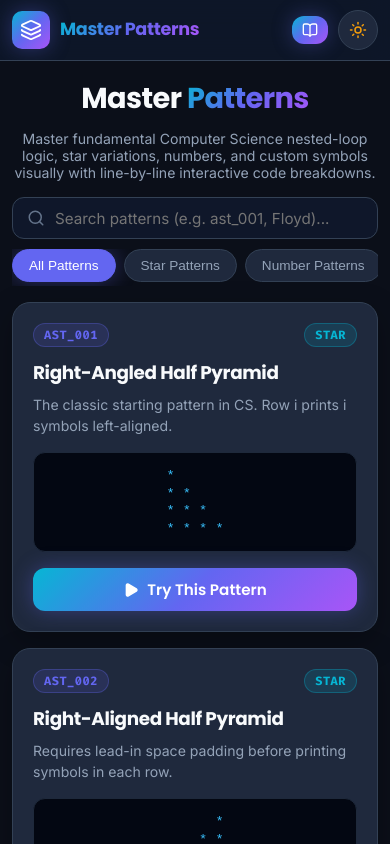
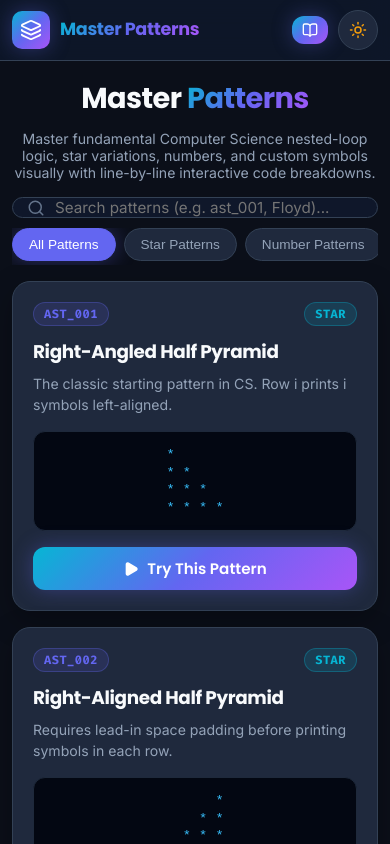
Before and after one commit to asifur8282/Master-Patterns, a React (Vite) app: page / in a window 390 px wide. Shown: the top 844 px of the page. Built offline with nearby package versions, Linux system fonts and the light colour scheme.

Commit message:
Restore desktop search input field width flex properties

```diff
--- a/src/index.css
+++ b/src/index.css
@@ -293,15 +293,14 @@ h1, h2, h3, h4, .brand-title {
   min-width: 0;
 }
 
-/* Compact Flexbox Search Bar Wrapper */
+/* Responsive Search Bar Wrapper */
 .search-input-wrapper {
   display: flex;
   align-items: center;
+  flex: 1 1 320px;
   width: 100%;
   max-width: 480px;
   height: 44px;
-  max-height: 44px;
-  flex: 0 0 44px;
   padding: 0 14px;
   border-radius: var(--radius-md);
   border: 1px solid var(--border-color);
@@ -337,7 +336,6 @@ h1, h2, h3, h4, .brand-title {
   display: flex;
   align-items: center;
   gap: 8px;
-  width: 100%;
   max-width: 100%;
   overflow-x: auto;
   padding-bottom: 4px;
@@ -767,10 +765,9 @@ h1, h2, h3, h4, .brand-title {
 
   .search-input-wrapper {
     width: 100%;
-    min-width: 100%;
+    max-width: 100%;
     height: 42px;
-    max-height: 42px;
-    flex: 0 0 42px;
+    flex: 1 1 100%;
   }
 
   .filter-bar {
```
